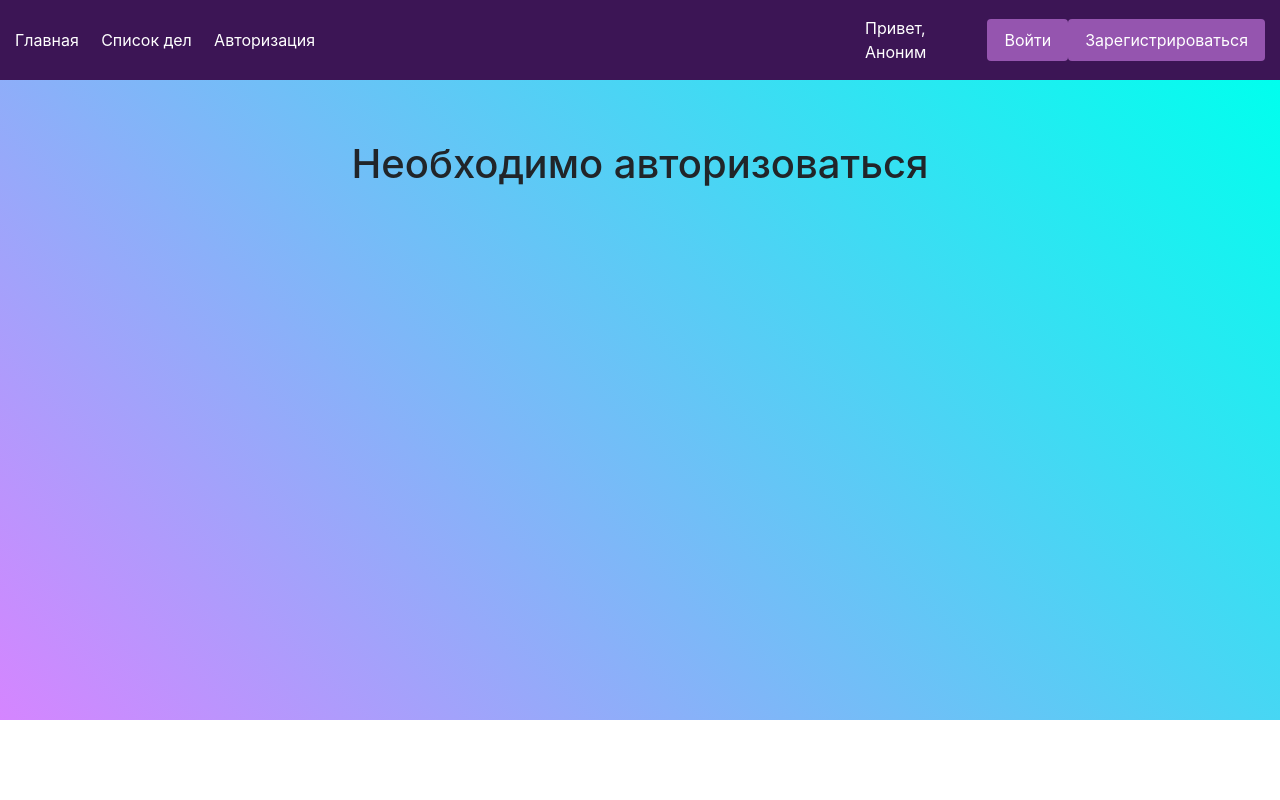
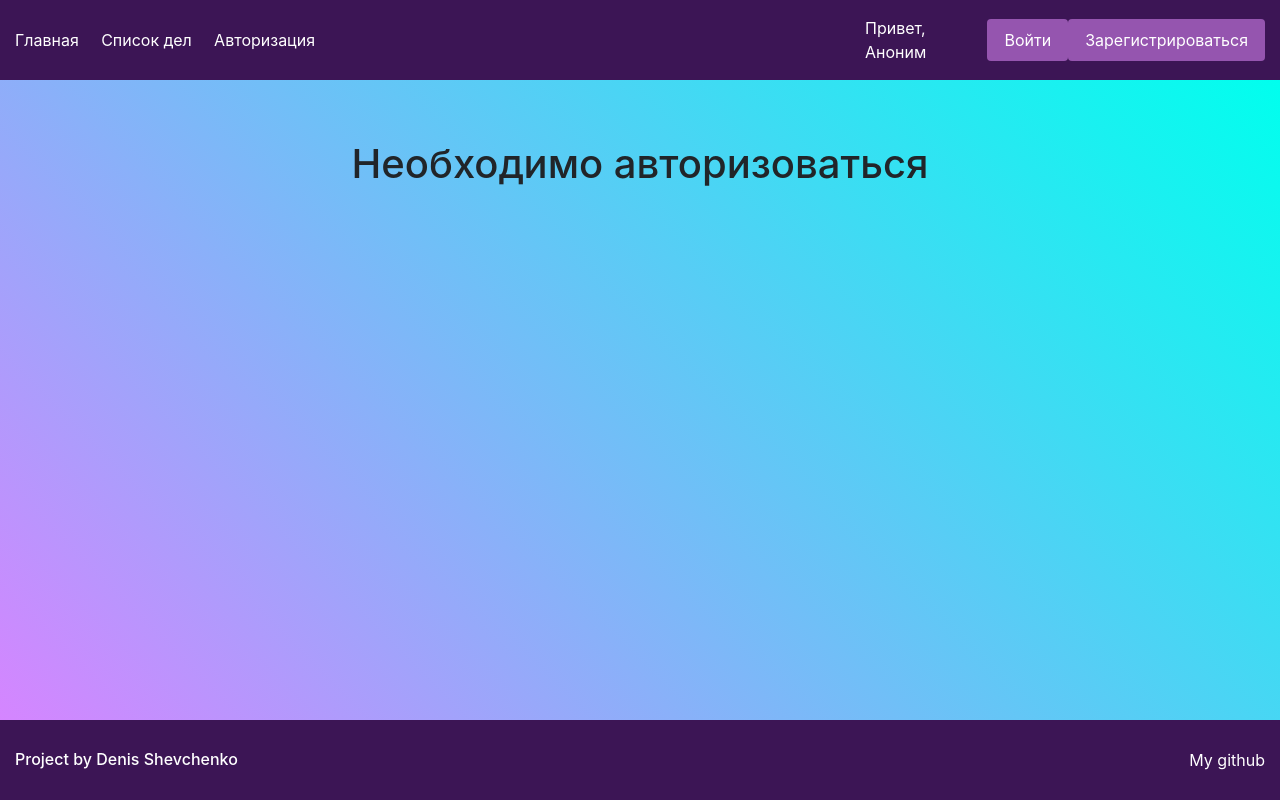
Before and after one commit to Darwin1209/ServerTodoApp, a React (Create React App) app: page /todoList in a window 1280 px wide. Built offline with nearby package versions, Linux system fonts and the light colour scheme.

Commit message:
Сделали главную страницу и footer

```diff
--- a/src/components/App/App.js
+++ b/src/components/App/App.js
@@ -5,6 +5,8 @@ import { bindActionCreators } from 'redux';
 import Page from "../Page";
 import Header from "../Header";
 import AutorizForm from "../AutorizForm";
+import Main from "../Main";
+import Footer from "../Footer";
 
 import { localUser } from "../../actions/UserActions";
 
@@ -27,7 +29,7 @@ class App extends React.Component {
           <Route
             path="/"
             render={() => (
-              <Page/>
+              <Main/>
             )}
             exact/>
           <Route
@@ -42,6 +44,7 @@ class App extends React.Component {
               <AutorizForm/>
             )}
             />
+          <Footer />
         </Router>
       </div>
     );
--- /dev/null
+++ b/src/components/Footer/Footer.css
@@ -0,0 +1,26 @@
+.footer {
+    display: flex;
+    justify-content: space-between;
+    align-items: center;
+    width: 100%;
+    padding: 20px 15px;
+    box-sizing: border-box;
+    background-color: #3c1555;
+    height: 10vh;
+    color: white;
+}
+
+.footer h1 {
+    font-size: 16px;
+    margin: 0px;
+}
+
+.footer a {
+    color: white;
+    text-decoration: none;
+}
+
+.footer a:hover {
+    color: #d585ff;
+    cursor: pointer;
+}
--- /dev/null
+++ b/src/components/Footer/Footer.jsx
@@ -0,0 +1,16 @@
+import React from 'react';
+
+import './Footer.css';
+
+class Footer extends React.Component {
+    render() {
+        return (
+            <div className="footer">
+                <h1>Project by Denis Shevchenko</h1>
+                <a href="https://github.com/Darwin1209">My github</a>
+            </div>
+        )
+    }
+}
+
+export default Footer;
--- /dev/null
+++ b/src/components/Footer/index.js
@@ -0,0 +1,3 @@
+import Footer from './Footer.jsx';
+
+export default Footer;
--- /dev/null
+++ b/src/components/Main/Main.jsx
@@ -0,0 +1,13 @@
+import React from 'react';
+
+class Main extends React.Component {
+    render() {
+        return (
+            <div className="wrapper">
+                <h1 className="wrapper__h1">Удобный задачник</h1>
+            </div>
+        )
+    }
+}
+
+export default Main;
--- /dev/null
+++ b/src/components/Main/index.js
@@ -0,0 +1,3 @@
+import Main from './Main.jsx';
+
+export default Main;
--- a/src/components/Page/Page.js
+++ b/src/components/Page/Page.js
@@ -49,7 +49,7 @@ class Page extends React.Component {
   }
 
   componentDidMount() {
-    if (this.props.user.name !== "anonim" || localStorage.getItem("user") !== null)
+    if (this.props.user.name !== "anonim")
       this.props.getTodoAction(this.props.user.name);
   }
 
```
Also changed, not shown: data.txt.
